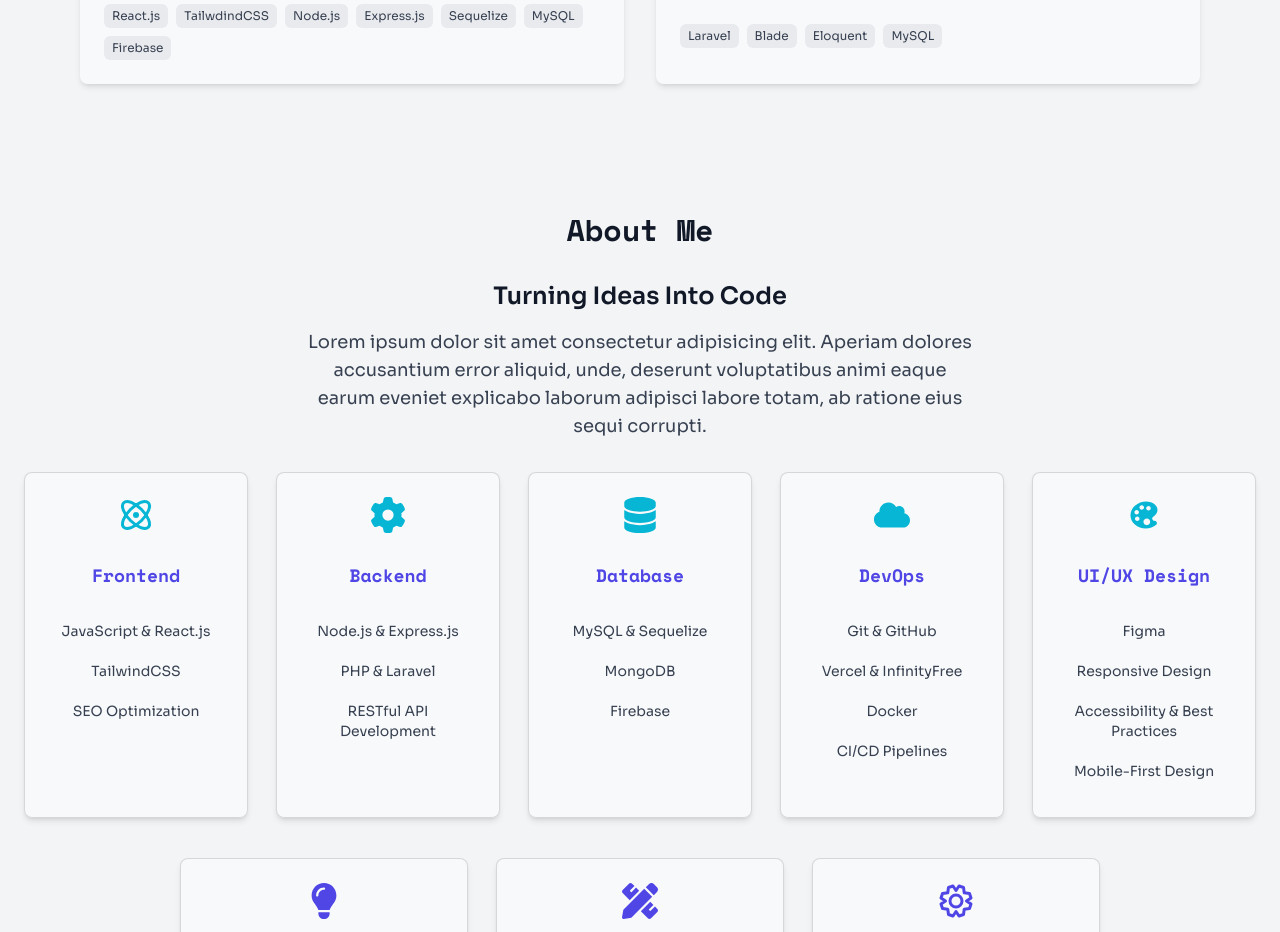
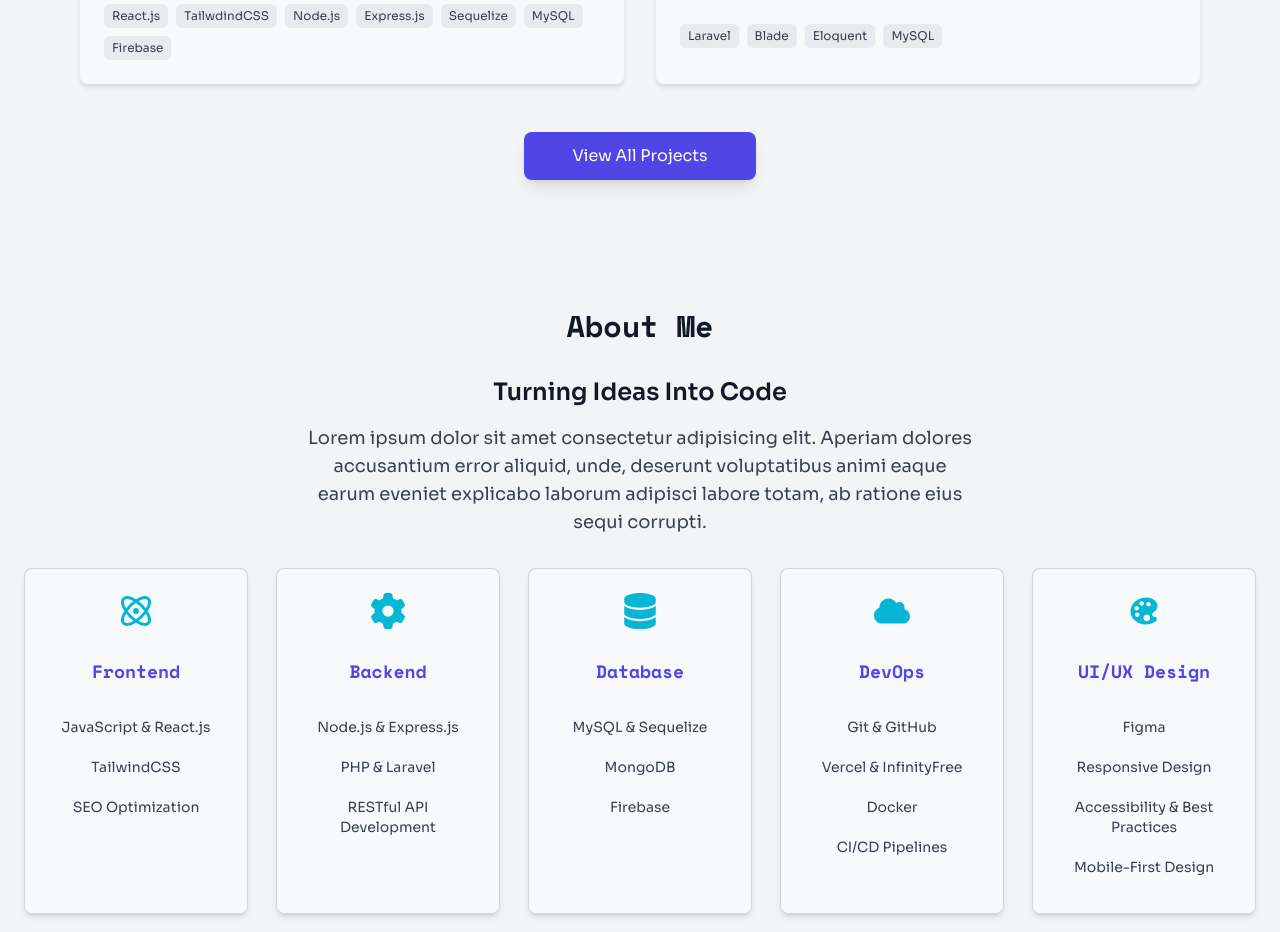
Before and after one commit to leonardojpires/personal-website, a React (Vite) app: page / in a window 1280 px wide. Shown: the part 1426-2358 px from the top of the page. Built offline with nearby package versions, Linux system fonts and the light colour scheme.

Commit message:
added 'view all projects' button to the landing page

```diff
--- a/src/data/projects-data.js
+++ b/src/data/projects-data.js
@@ -20,6 +20,14 @@ const projectsData = [
         image: VibrazeImage,
         featured: true,
     },
+    {
+        id: 3,
+        type: "Music & Entertainment",
+        title: "Vibraze",
+        description: "Music app that provides information about artists and their discography from the rock and metal industries, allowing users to explore and learn more about their favorite bands/artists.",
+        technologies: ["Laravel", "Blade", "Eloquent", "MySQL"],
+        image: VibrazeImage,
+    },
 ]
 
 export default projectsData;
--- a/src/layouts/Featured Projects/FeaturedProjects.jsx
+++ b/src/layouts/Featured Projects/FeaturedProjects.jsx
@@ -1,7 +1,7 @@
+import "./index.css";
 import projectsData from "../../data/projects-data";
-
-import "./index.css";
 import FeaturedProjectCard from './../../components/FeaturedProjectCard/FeaturedProjectCard';
+import { Link } from 'react-router-dom';
 
 export default function FeaturedProject() {
     return (
@@ -9,9 +9,17 @@ export default function FeaturedProject() {
             <h2 className="featured-projects-title font-headline">Featured Projects</h2>
 
             <div className="featured-projects-container">
-                {projectsData.map((project, index) => (
-                    <FeaturedProjectCard key={index} {...project} />
-                ))}
+                {projectsData.map((project, index) => {
+                    if (project.featured) {
+                        return (
+                            <FeaturedProjectCard key={index} {...project} />
+                        )
+                    }
+                })}
+            </div>
+
+            <div className="flex justify-center mt-12">
+                <Link to="/projects" className="featured-projects-link font-body">View All Projects</Link>
             </div>
         </section>
     )
--- a/src/layouts/Featured Projects/index.css
+++ b/src/layouts/Featured Projects/index.css
@@ -11,3 +11,11 @@
 .featured-projects-container {
     @apply grid grid-cols-1 md:grid-cols-2 gap-8 w-full max-w-6xl px-4;
 }
+
+.featured-projects-link {
+    @apply bg-(--color-primary) text-white px-12 py-3 rounded-lg shadow-lg transition-all duration-300 ease-in-out;
+}
+
+.featured-projects-link:hover {
+    @apply bg-(--color-primary)/90 translate-y-[-3px] shadow-xl;
+}
```
